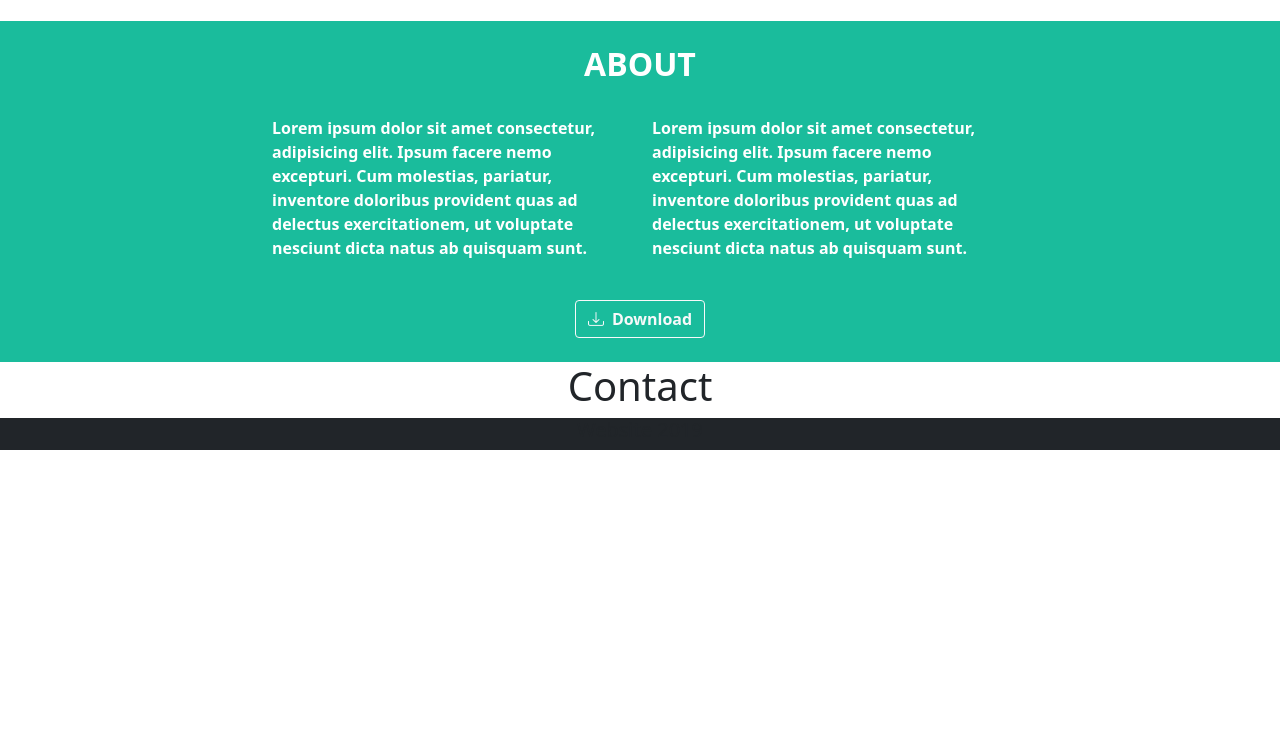
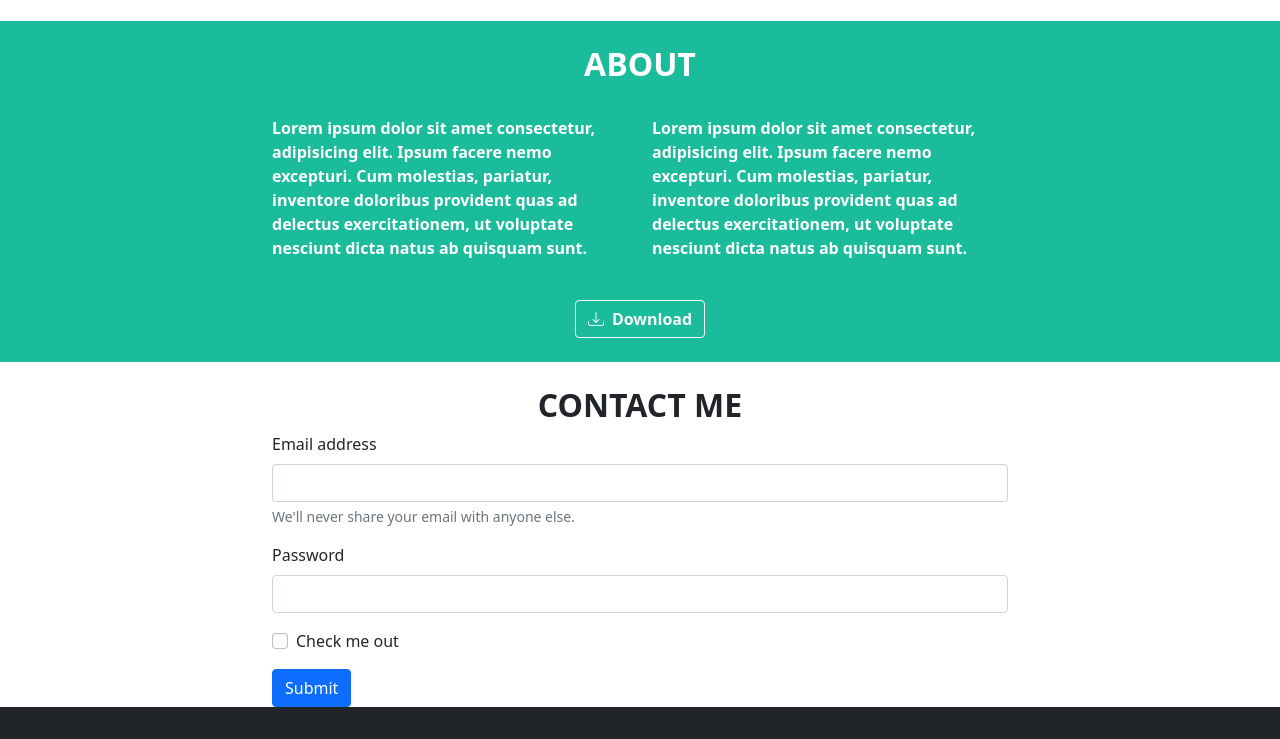
Before and after one commit to SangesAntonio/html-css-bootstrap-freelancer, a plain HTML site: page index.html in a window 1280 px wide. Shown: the part 1195-1934 px from the top of the page. Before the commit the page ends 1645 px from the top, so only its background shows below. Drawn offline with nearby package versions, Linux system fonts and the light colour scheme.

Commit message:
adding form contact

```diff
--- a/index.html
+++ b/index.html
@@ -107,15 +107,31 @@
             <section class="contact text-center container-liquid">
                 <div class="container">
                     <div class="row justify-content-center">
-                    <div class="col"><h1>Contact</h1></div>
-
+                        <div class="col">
+                            <h1 class="pt-4 fw-bold fs-2">CONTACT ME</h1>
+                        </div>
                     </div>
 
-                    <div class="row justify-content-center">
-                        <div class="col-7 col-md-8"></div>
-
+                    <div class="row justify-content-center text-start">
+                        <div class="col-7 col-md-8">
+                            <form>
+                                <div class="mb-3">
+                                    <label for="name" class="form-label">Email address</label>
+                                    <input type="text" class="form-control" id="name" aria-describedby="emailHelp">
+                                    <div id="emailHelp" class="form-text">We'll never share your email with anyone else.</div>
+                                </div>
+                                <div class="mb-3">
+                                    <label for="exampleInputPassword1" class="form-label">Password</label>
+                                    <input type="password" class="form-control" id="exampleInputPassword1">
+                                </div>
+                                <div class="mb-3 form-check">
+                                    <input type="checkbox" class="form-check-input" id="exampleCheck1">
+                                    <label class="form-check-label" for="exampleCheck1">Check me out</label>
+                                </div>
+                                <button type="submit" class="btn btn-primary">Submit</button>
+                            </form>
+                        </div>
                     </div>
-                    <form action=""></form>
                 </div>
             </section>
         </div>
```
